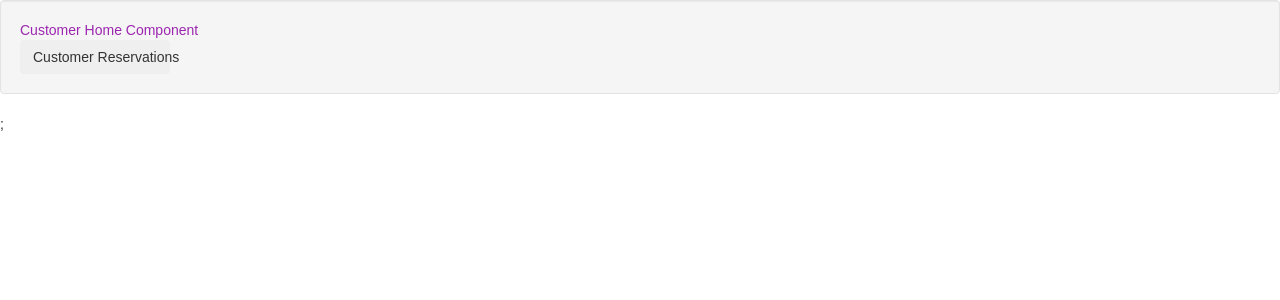
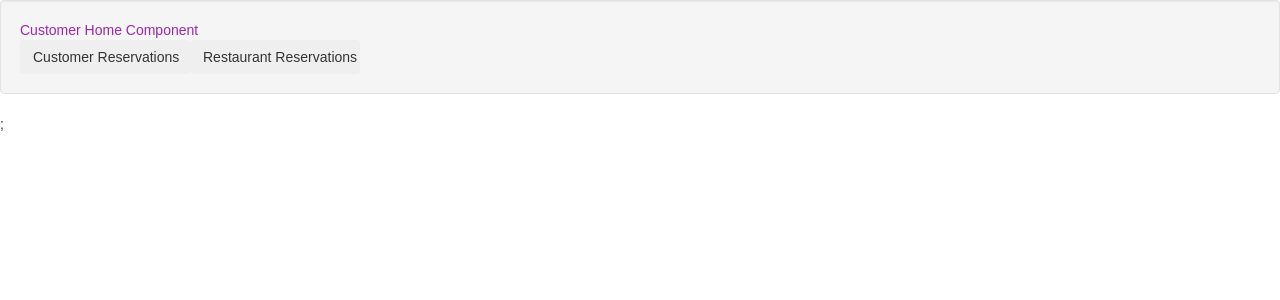
Before and after one commit to rawad663/Presto, a React (Create React App) app: page /customer in a window 1280 px wide. Shown: the top 300 px of the page. Built offline with nearby package versions, Linux system fonts and the light colour scheme; what phone-number-prop-type would draw is missing.

Commit message:
Add button for restaurant reservations

```diff
--- a/src/components/CustomerHomeComponent/index.js
+++ b/src/components/CustomerHomeComponent/index.js
@@ -19,12 +19,19 @@ const CustomerHomeComponent = props => {
                 </div>
                 <Button
                     onClick={props.handleCustRsvClicked}
-                    style={{ ...styles.button, width: 150 }}
+                    style={{ ...styles.button, width: 170 }}
                     type="submit"
                 >
                     Customer Reservations
                 </Button>
 
+                <Button
+                    onClick={props.handleRestoRsvClicked}
+                    style={{ ...styles.button, width: 170 }}
+                    type="submit"
+                >
+                    Restaurant Reservations
+                </Button>
             </Well>
         </div>
 
@@ -34,7 +41,8 @@ const CustomerHomeComponent = props => {
 };
 
 CustomerHomeComponent.propsTypes = {
-    handleCustRsvClicked: PropTypes.func
+    handleCustRsvClicked: PropTypes.func,
+    handleRestoRsvClicked: PropTypes.func
 
 
 };
--- a/src/components/RestaurantReservationsComponent/index.js
+++ b/src/components/RestaurantReservationsComponent/index.js
@@ -0,0 +1,23 @@
+import React from 'react';
+import {purple_main} from "../../resources/colors";
+
+const RestaurantReservationsComponent = props => {
+
+    const styles = {
+        title: {
+            color: purple_main
+        }
+    };
+    return (
+        <div style={styles.title}>
+            Restaurant Reservations Component
+        </div>
+    );
+};
+
+RestaurantReservationsComponent.propsTypes = {
+
+
+};
+
+export default RestaurantReservationsComponent;
--- a/src/containers/CustomerHomeContainer/index.js
+++ b/src/containers/CustomerHomeContainer/index.js
@@ -11,7 +11,15 @@ export default class CustomerHomeContainer extends Component{
         };
 
     }
+
+
     handleCustRsvClicked = () => {
+        // TODO: ONE OF THESE ADDRESSES NEED TO BE CHANGED? (handleCustRsvClicked & handleRestoRsvClicked)
+        this.props.history.push('/reservations')
+    }
+
+    handleRestoRsvClicked = () => {
+        // TODO: ONE OF THESE ADDRESSES NEED TO BE CHANGED? (handleCustRsvClicked & handleRestoRsvClicked)
         this.props.history.push('/reservations')
     }
 
@@ -20,7 +28,7 @@ export default class CustomerHomeContainer extends Component{
             <div>
                 <CustomerHomeComponent
                     handleCustRsvClicked = {this.handleCustRsvClicked}
-
+                    handleRestoRsvClicked = {this.handleRestoRsvClicked}
                 />;
             </div>
         );
--- a/src/containers/ReservationsContainer/index.js
+++ b/src/containers/ReservationsContainer/index.js
@@ -1,5 +1,6 @@
 import React, {Component} from 'react';
 import CustomerReservationsComponent from '../../components/CustomerReservationsComponent';
+import RestaurantReservationsComponent from "../../components/RestaurantReservationsComponent";
 
 export default class ReservationsContainer extends Component{
 
@@ -16,8 +17,10 @@ export default class ReservationsContainer extends Component{
         return(
             <div>
                 <CustomerReservationsComponent
+                />;
+                <RestaurantReservationsComponent
+                />
 
-                />;
             </div>
         );
     }
```
